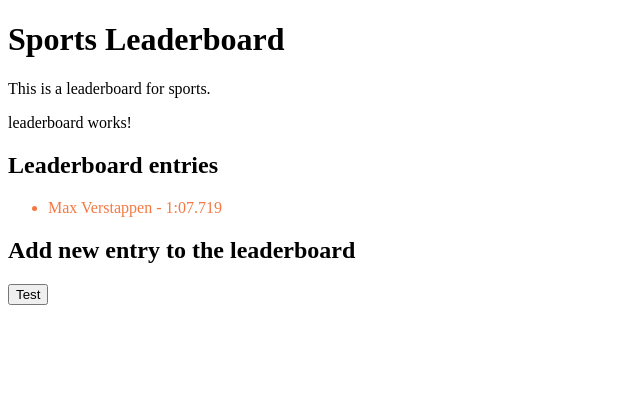
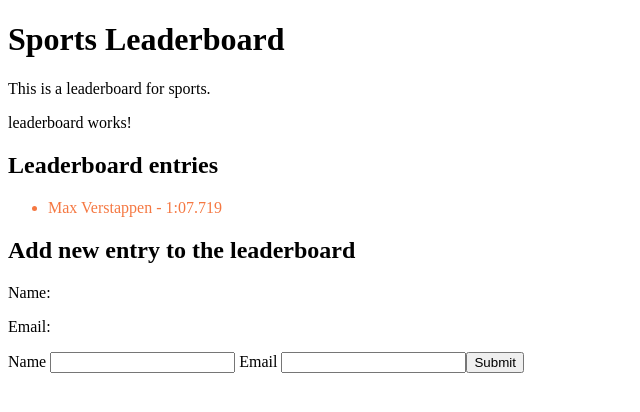
Before and after one commit to PiotAstrid/f1_academy_leaderboard, an Angular app in the folder leaderboard/: page / in a window 1280 px wide. Shown: the top 412 px of the page, without its empty margins (0-640 px from the left). Built offline with nearby package versions, Linux system fonts and the light colour scheme.

Commit message:
form submit test

```diff
--- a/leaderboard/src/app/entryform/entryform.component.html
+++ b/leaderboard/src/app/entryform/entryform.component.html
@@ -1,4 +1,14 @@
 <h2>Add new entry to the leaderboard</h2>
-<form (ngSubmit)="testForm()">
-    <button>Test</button>
-</form>
+<p>Name: {{entryForm.value.name}}</p>
+<p>Email: {{entryForm.value.email}}</p>
+<form [formGroup]="entryForm" (ngSubmit)="handleSubmit()">
+    <label>
+      Name
+      <input type="text" formControlName="name" />
+    </label>
+    <label>
+      Email
+      <input type="email" formControlName="email" />
+    </label>
+    <button type="submit">Submit</button>
+  </form>
--- a/leaderboard/src/app/entryform/entryform.component.ts
+++ b/leaderboard/src/app/entryform/entryform.component.ts
@@ -1,5 +1,7 @@
 import { Component } from '@angular/core';
-import {FormBuilder, FormControl, ReactiveFormsModule} from '@angular/forms';
+import { FormControl, FormGroup, ReactiveFormsModule } from '@angular/forms';
+import { LeaderboardService } from '../leaderboard.service';
+import { LeaderboardEntry } from '../leaderboard-entry';
 
 @Component({
   selector: 'app-entryform',
@@ -10,8 +12,20 @@ import {FormBuilder, FormControl, ReactiveFormsModule} from '@angular/forms';
   styleUrl: './entryform.component.scss'
 })
 export class EntryformComponent {
-  // constructor(private formBuilder: FormBuilder){}
-  testForm(){
-    console.log('testiing!')
+  entryName = ''
+  entryForm = new FormGroup({
+    name: new FormControl(''),
+    email: new FormControl(''),
+  });
+
+  handleSubmit() {
+    alert(
+      this.entryForm.value.name + ' | ' + this.entryForm.value.email
+    );
   }
+
+
+  constructor(
+    private leaderboardService: LeaderboardService
+  ){}
 }
```
